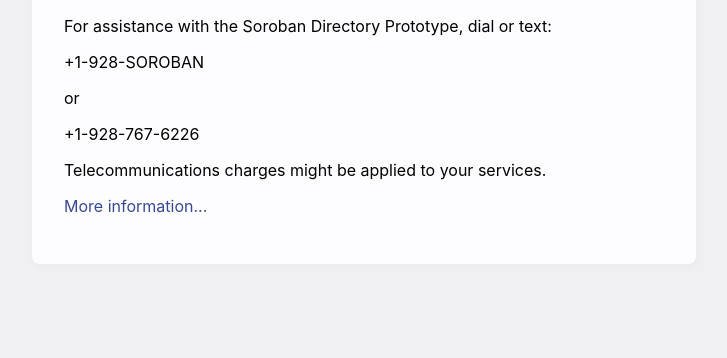
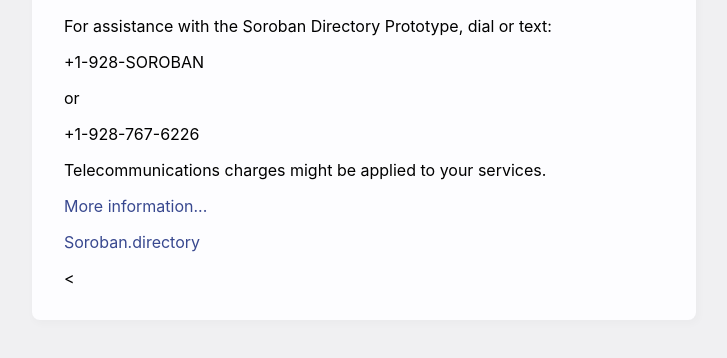
Before and after one commit to DesertBlockchain/StarChainCamp, a plain HTML site: page index.html in a window 1280 px wide. Shown: the part 220-578 px from the top of the page, without its empty margins (276-1003 px from the left). Drawn offline with Linux system fonts and the light colour scheme.

Commit message:
Update index.html

```diff
--- a/index.html
+++ b/index.html
@@ -45,6 +45,8 @@
     <p>+1-928-767-6226</p>
     <p>Telecommunications charges might be applied to your services.</p>
     <p><a href="https://www.stellar.org/">More information...</a></p>
+    <p><a href="https://www.soroban.directory/">Soroban.directory</a></p>
+<
 </div>
 </body>
 </html>
```
